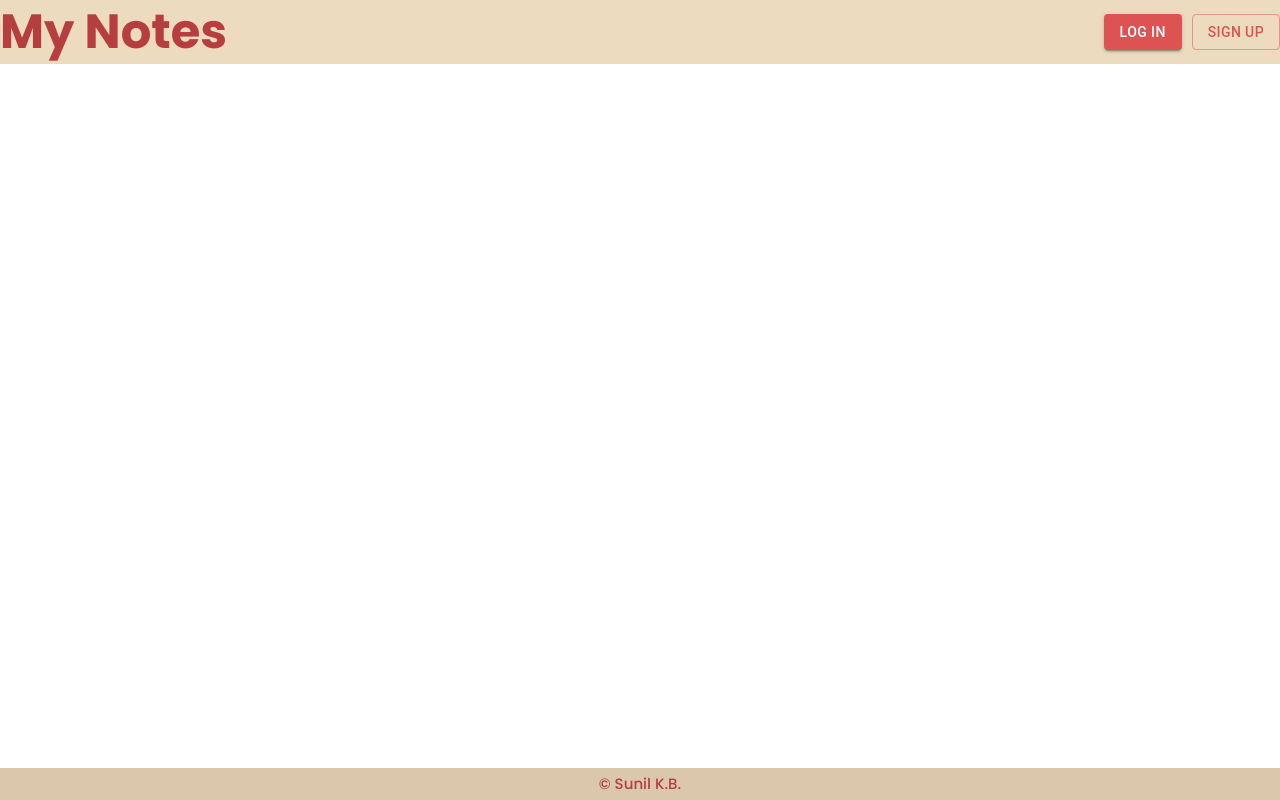
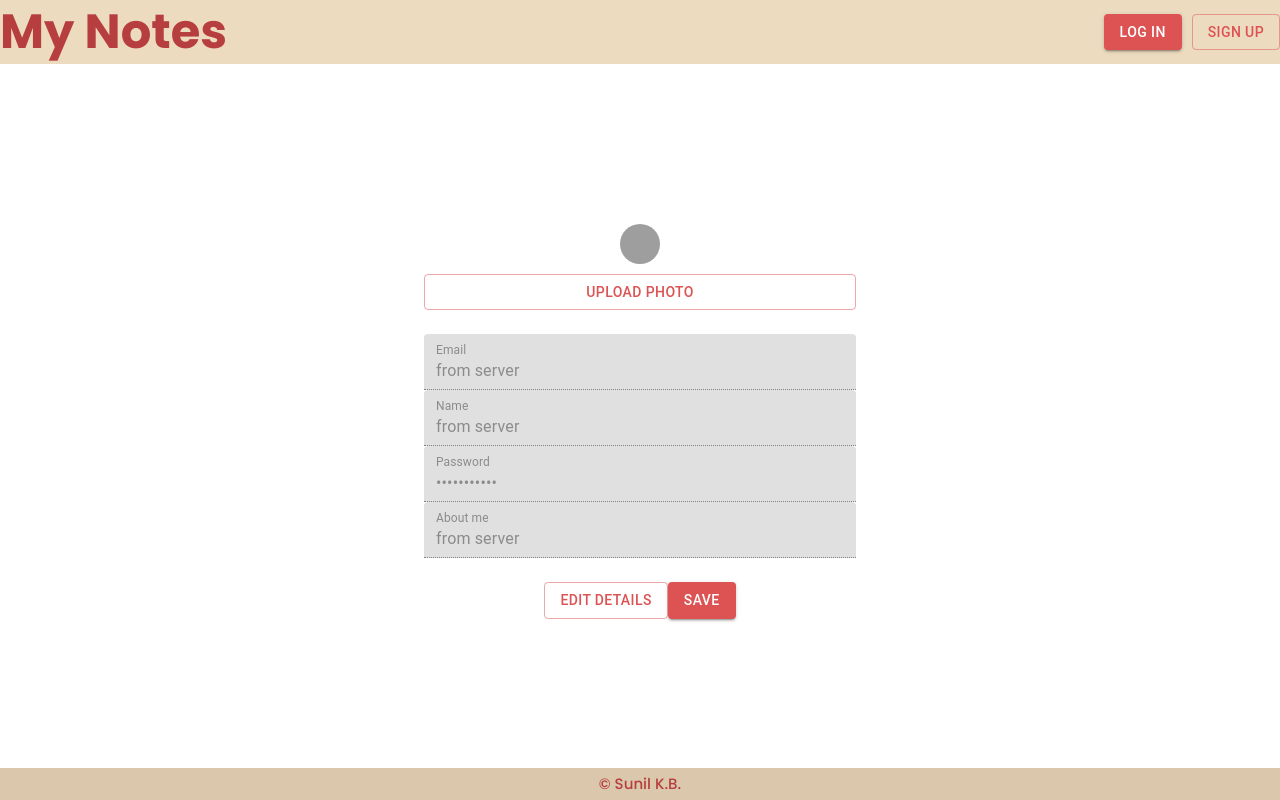
Before and after one commit to sunilk4u/notes-app-mern, a React (Create React App) app in the folder client/: page /user in a window 1280 px wide. Built offline with nearby package versions, Linux system fonts and the light colour scheme; grey boxes are pictures that could not be loaded.

Commit message:
add user details section

```diff
--- a/client/src/App.js
+++ b/client/src/App.js
@@ -1,6 +1,7 @@
 import { BrowserRouter as Router, Route, Routes } from "react-router-dom";
 import Footer from "./components/Footer/Footer";
 import Header from "./components/Header/Header"
+import UserDetails from "./components/UserDetails/UserDetails";
 import LoginPage from "./pages/Login/LoginPage";
 import SignupPage from "./pages/Signup/SignupPage";
 
@@ -14,6 +15,7 @@ const App = () => {
         <Routes>
           <Route exact path="/" element={<LoginPage />} />
           <Route exact path="/signup" element={<SignupPage />} />
+          <Route exact path="/user" element={<UserDetails />} />
         </Routes>
 
         <Footer />
--- /dev/null
+++ b/client/src/components/UserDetails/UserDetails.jsx
@@ -0,0 +1,52 @@
+import React from "react";
+import { Avatar, Button, TextField } from "@mui/material";
+import avatar from "../../assets/default-avatar.png";
+import "./style.css";
+
+const UserDetails = () => {
+  return (
+    <div className="user_details">
+      <div className="avatar_section">
+        <Avatar className="avatar" alt="user" src={avatar} />
+        <Button variant="outlined">Upload Photo</Button>
+      </div>
+      <div className="details">
+        <TextField
+          disabled
+          id="filled-disabled"
+          label="Email"
+          variant="filled"
+          defaultValue="from server"
+        />
+        <TextField
+          disabled
+          id="outlined-disabled"
+          label="Name"
+          variant="filled"
+          defaultValue="from server"
+        />
+        <TextField
+          disabled
+          id="filled-disabled"
+          label="Password"
+          type="password"
+          variant="filled"
+          defaultValue="from server"
+        />
+        <TextField
+          disabled
+          id="filled-disabled"
+          label="About me"
+          variant="filled"
+          defaultValue="from server"
+        />
+      </div>
+      <div className="detail_actions">
+        <Button variant="outlined">Edit Details</Button>
+        <Button variant="contained">Save</Button>
+      </div>
+    </div>
+  );
+};
+
+export default UserDetails;
--- /dev/null
+++ b/client/src/components/UserDetails/style.css
@@ -0,0 +1,32 @@
+.user_details {
+    width: 100%;
+    max-width: 480px;
+    margin: auto;
+}
+.user_details > * {
+    margin: 1.5rem;
+}
+.avatar{
+    width: 5rem;
+    height: 5rem;
+    margin: 10px auto;
+}
+.avatar_section {
+    display: flex;
+    flex-direction: column;
+}
+.details{
+    display: flex;
+    flex-direction: column;
+}
+.details > * {
+    margin: 7px 0;
+}
+.detail_actions{
+    display: flex;
+    align-items: center;
+    justify-content: center;
+}
+.detail_actions > * {
+    margin: 5px;
+}
```
Also changed, not shown: client/src/pages/User/UserPage.jsx (added, +12 -0 lines), 1 other file (tests, documents, lock files or other folders).
